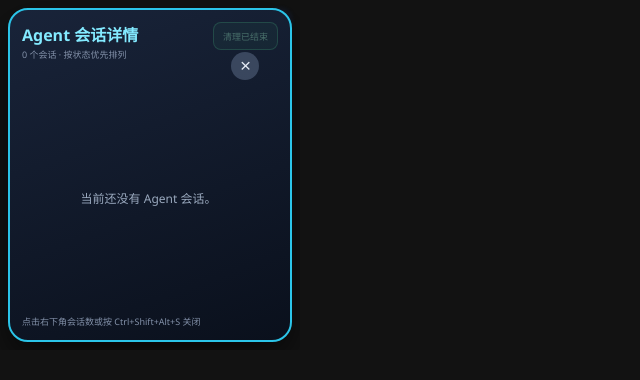
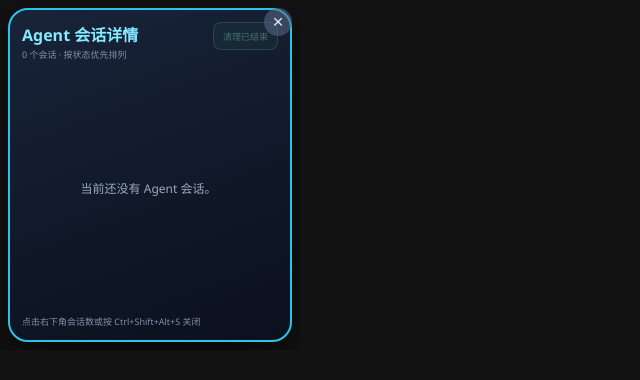
Before and after one commit to SG-W00/agent-pet, an Electron app: page src/renderer/index.html in a window 1280 px wide. Both pictures are taken after a click on the button "点击查看每个会话的进度". Shown: the whole page, without its empty margins (0-640 px from the left). Drawn offline with Linux system fonts and the light colour scheme; no server answers.

Commit message:
将会话详情关闭按钮移到窗口右上角
将关闭按钮从详情面板 header 中移出，定位到窗口右上角，
与隐藏按钮相同位置。面板打开时可见，关闭时自动隐藏。

```diff
--- a/src/renderer/index.html
+++ b/src/renderer/index.html
@@ -70,11 +70,12 @@
                 <strong>Agent 会话详情</strong>
                 <span id="session-details-subtitle">0 个会话</span>
             </div>
-            <div class="session-header-actions"><button id="clear-finished-sessions" type="button" title="只清理已结束的桌宠记录">清理已结束</button><button id="session-details-close" type="button" title="关闭">×</button></div>
+            <div class="session-header-actions"><button id="clear-finished-sessions" type="button" title="只清理已结束的桌宠记录">清理已结束</button></div>
         </header>
         <div id="session-details-list"></div>
         <small>点击右下角会话数或按 Ctrl+Shift+Alt+S 关闭</small>
     </section>
+    <button id="session-details-close" type="button" title="关闭">×</button>
     <section id="approval-panel" hidden aria-live="assertive">
         <span id="approval-provider">CODEX · 需要授权</span>
         <strong id="approval-title">允许 Agent 执行此操作？</strong>
--- a/src/renderer/styles.css
+++ b/src/renderer/styles.css
@@ -767,6 +767,10 @@ body.is-position-adjusting #speech-bubble {
 }
 
 #session-details-close {
+    position: absolute;
+    z-index: 26;
+    right: 8px;
+    top: 8px;
     width: 28px;
     height: 28px;
     padding: 0;
@@ -777,6 +781,16 @@ body.is-position-adjusting #speech-bubble {
     cursor: pointer;
     font-size: 19px;
     -webkit-app-region: no-drag;
+    transition: opacity 120ms ease;
+    opacity: 0;
+}
+
+#session-details-panel[hidden] + #session-details-close {
+    display: none;
+}
+
+.has-session-details #session-details-close {
+    opacity: 1;
 }
 
 #session-details-list {
```
